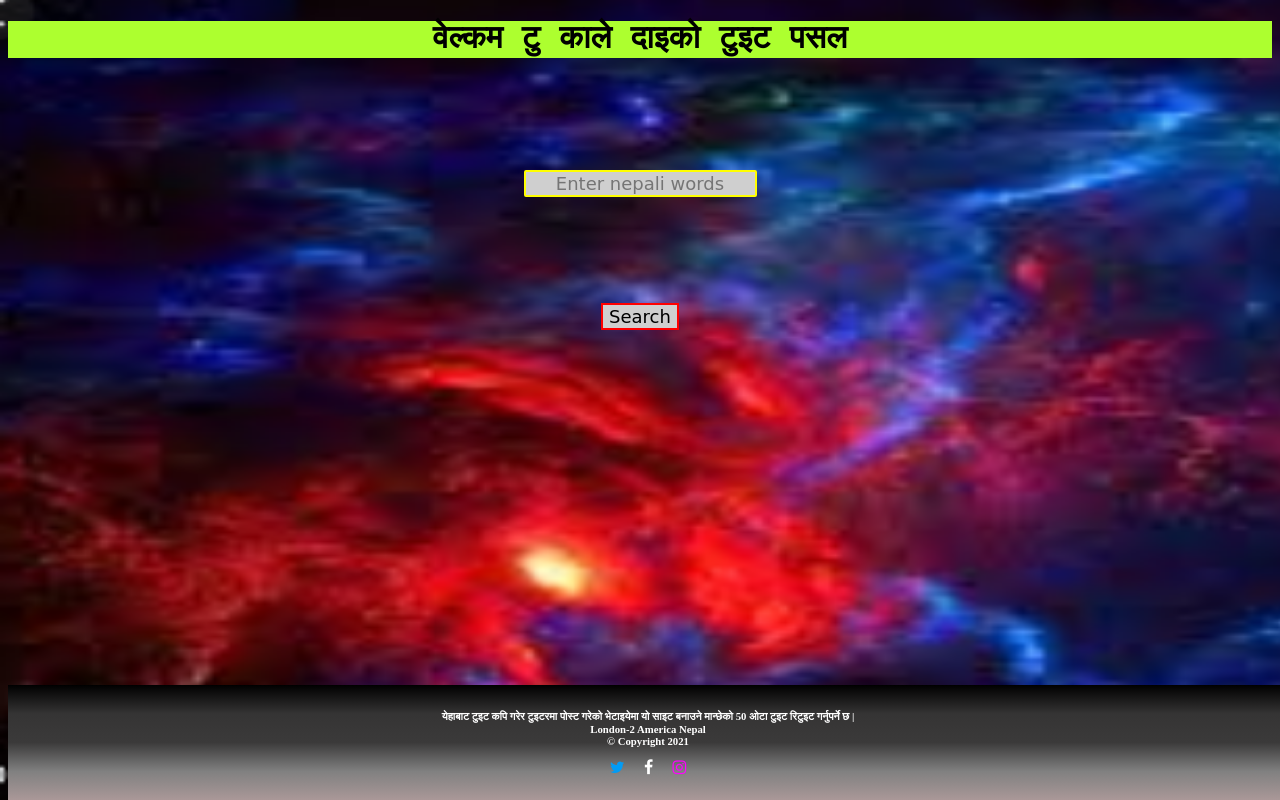
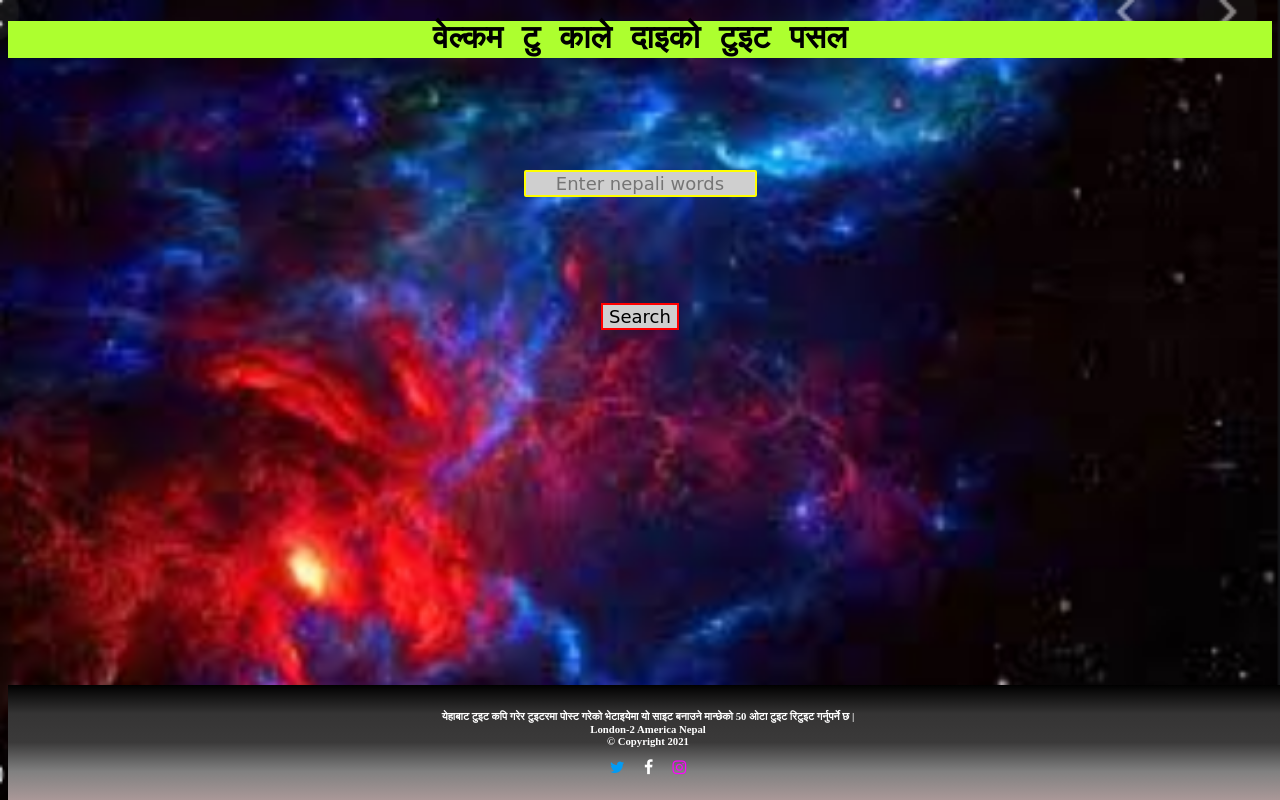
Before and after one commit to tMB3114/twitter_tweets, a Flask app: page / in a window 1280 px wide. Run offline with Flask 2, Linux system fonts and the light colour scheme.

Commit message:
Update home.html

```diff
--- a/templates/home.html
+++ b/templates/home.html
@@ -11,13 +11,13 @@
            <style>
 
 
-  body{
+  /* body{
     background-attachment: fixed;
     background-image: url('galaxy2.png');
     background-repeat: no-repeat;
-    background-size: 180% 100%;
+    background-size: 100% 100%;
 
-}
+} */
 h1{
 
     top: 0;
@@ -70,13 +70,13 @@ button:active{
 
 .infor p{
     font-size: medium;
-    color:white;
+    color:black;
 
 }
 .infor p:hover, p:active{
 
     color:blue;
-    font-size: small;
+    font-size: medium;
 
 }
 .footer {
@@ -93,18 +93,19 @@ button:active{
 
 
     </head>
-    <body>
+    <body style="background-image: url('galaxy2.png'); background-attachment: fixed; background-image: url('galaxy2.png');
+    background-repeat: no-repeat;  background-size: 100% 100%;">
     <h1 ><b>वेल्कम टु काले दाइको टुइट पसल</b></h1><br><br><br><br><br>
     <center  >
 
        <form method = 'POST'>
 
-       <input  type = 'text' placeholder = "Enter nepali words" name = 'word'   /><br><br>
+       <input  type = 'text' placeholder = "Enter nepali words"  name = 'word'   /><br><br>
        <button style="margin-top: 7%;"> Search </button>
 
        </form>
 
-      <div class='infor' style=" margin-top: 13%;">
+      <div class='infor' style=" margin-top: 10%;">
       <p> {{information}} </p>
  </div>
 
```
